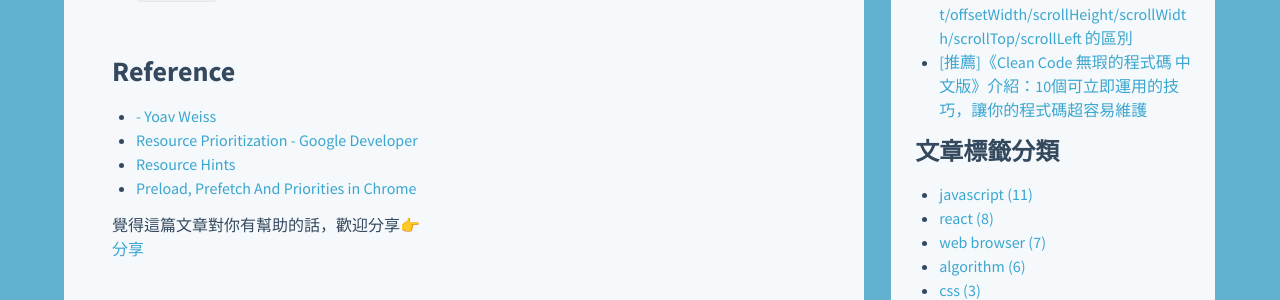
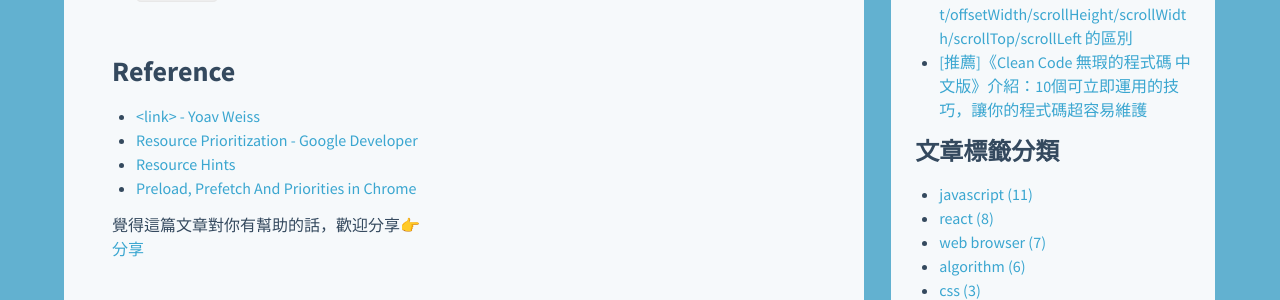
Before and after one commit to shuboc/shuboc.github.io, a Jekyll site: the page built from _posts/2019-04-06-preload-prefetch-preconnect.md, in a window 1280 px wide and 900 px high, scrolled down 6606 px. Shown: the part 154-454 px from the top of the window. Built offline with Jekyll 4.4.1, drawn with Linux system fonts in a browser that asks for light colours; nearby versions of some CDN libraries; library files that are not in the unit come from our copies; comment, search, counter and statistics services are not loaded.

Commit message:
Fix <> not shown

```diff
--- a/_posts/2019-04-06-preload-prefetch-preconnect.md
+++ b/_posts/2019-04-06-preload-prefetch-preconnect.md
@@ -245,7 +245,7 @@ function preconnectTo(url) {
 
 ## Reference
 
-* [<link> - Yoav Weiss](http://yoavweiss.github.io/link_htmlspecial_16/)
+* [&lt;link&gt; - Yoav Weiss](http://yoavweiss.github.io/link_htmlspecial_16/)
 * [Resource Prioritization - Google Developer](https://developers.google.com/web/fundamentals/performance/resource-prioritization)
 * [Resource Hints](https://www.keycdn.com/blog/resource-hints)
 * [Preload, Prefetch And Priorities in Chrome](https://medium.com/reloading/preload-prefetch-and-priorities-in-chrome-776165961bbf)
```
